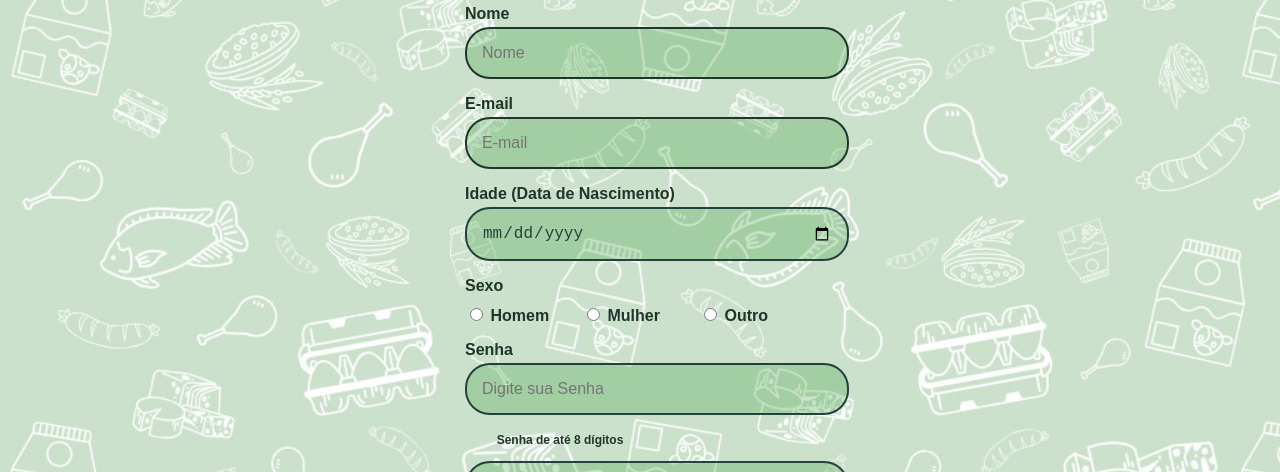
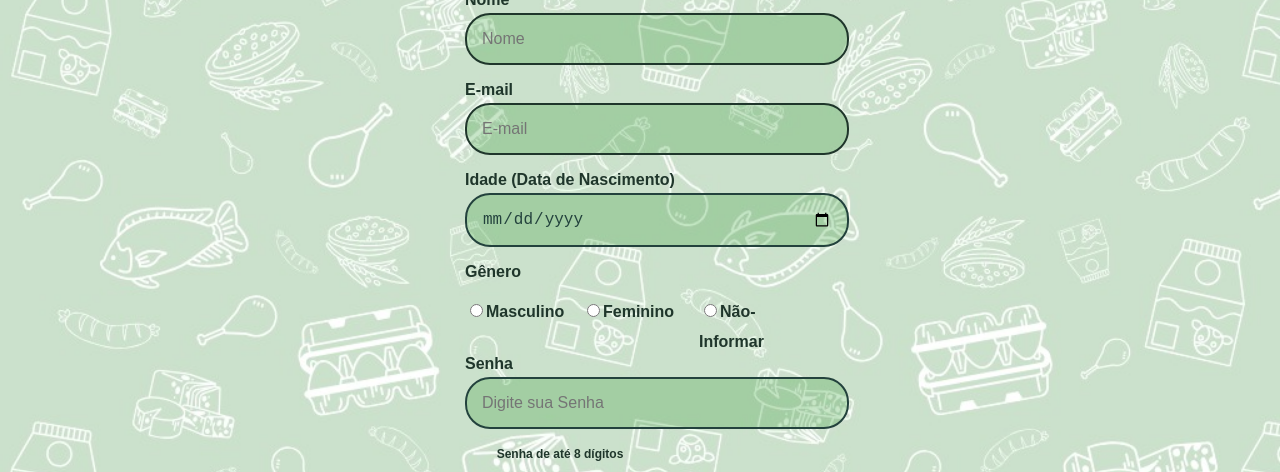
Before and after one commit to DaniBelky/BairroMarket, a website: page public/Cadastrar.html in a window 1280 px wide. Shown: the part 113-585 px from the top of the page. Drawn offline with Linux system fonts and the light colour scheme.

Commit message:
ajustes das telas

```diff
--- a/public/Cadastrar.html
+++ b/public/Cadastrar.html
@@ -25,12 +25,12 @@
             <input type="date" id="birthdate" name="birthdate" required>
             <br>
 
-            <label for="Sexo">Sexo</label>
+            <label for="Sexo">Gênero</label>
             <div class="pcd-section">
                 <div class="checkbox-group" id="checkbox-group">
-                    <label><input type="radio" name="sexo" value="Homem"> Homem</label>
-                    <label><input type="radio" name="sexo" value="Mulher"> Mulher</label>
-                    <label><input type="radio" name="sexo" value="Outro"> Outro</label>
+                    <label><input type="radio" name="sexo" value="Homem">Masculino</label>
+                    <label><input type="radio" name="sexo" value="Mulher">Feminino</label>
+                    <label><input type="radio" name="sexo" value="Outro">Não-Informar</label>
                   </div>
             </div>
             <label for="senha">Senha</label>
--- a/public/Style/Cadastrar.css
+++ b/public/Style/Cadastrar.css
@@ -114,13 +114,13 @@ input, select, textarea {
     display: grid;
     grid-template-columns: repeat(3, 1fr);
     gap: 1px;
-    margin-top: 10px;
+    margin-top: 20px;
 }
 
 .checkbox-item {
     display: flex;
     align-items: center;
-    font-weight: bold;
+    /* font-weight: bold; */
     color: #1f362b;
     margin-bottom: 4px;
     line-height: 1;
--- a/public/config/db.js
+++ b/public/config/db.js
@@ -1,6 +1,6 @@
 const { Sequelize } = require('sequelize');
 
-const sequelize = new Sequelize('marketplace', 'root', '12345', {
+const sequelize = new Sequelize('marketplace', 'root', 'senac', {
     host: 'localhost',
     dialect: 'mysql',
   });
```
